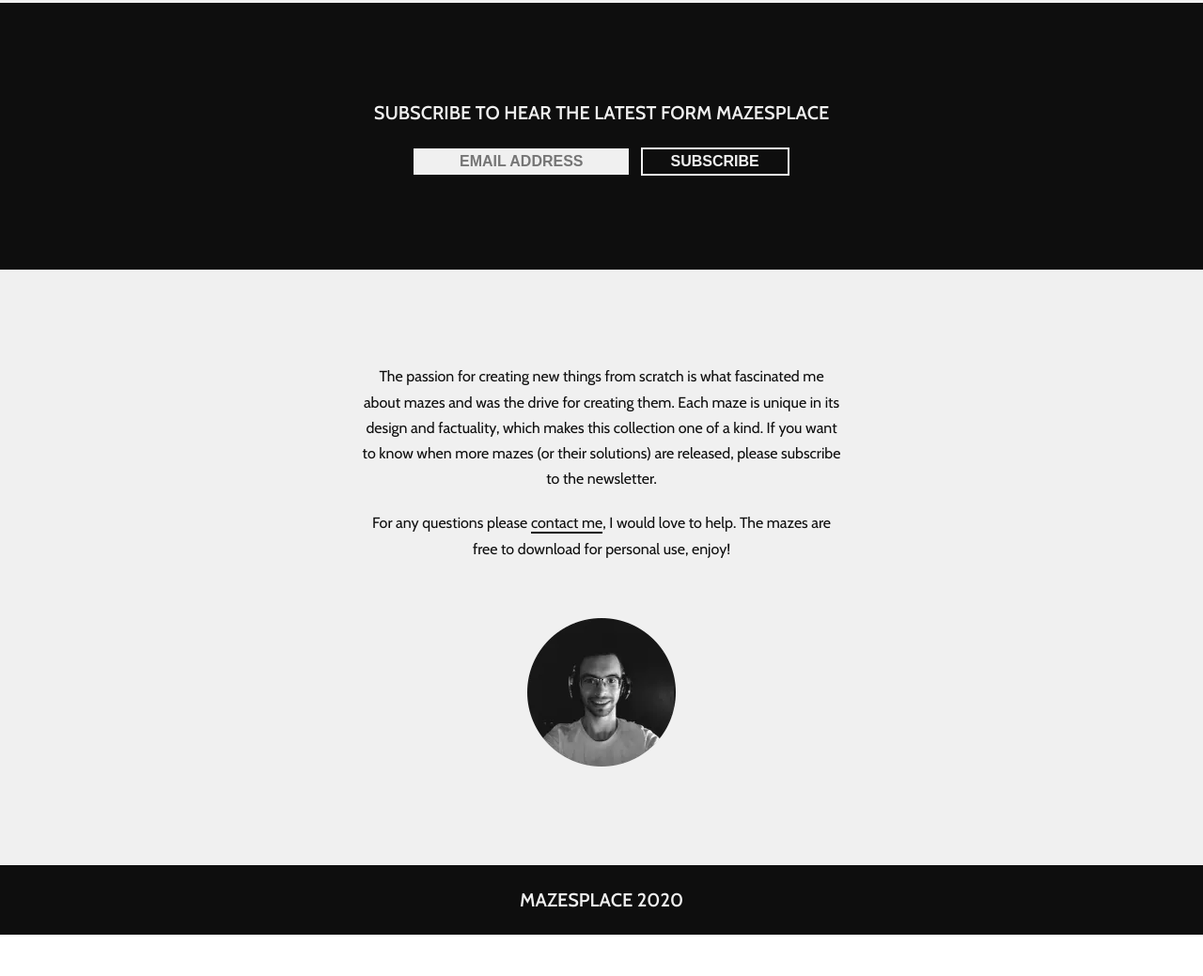
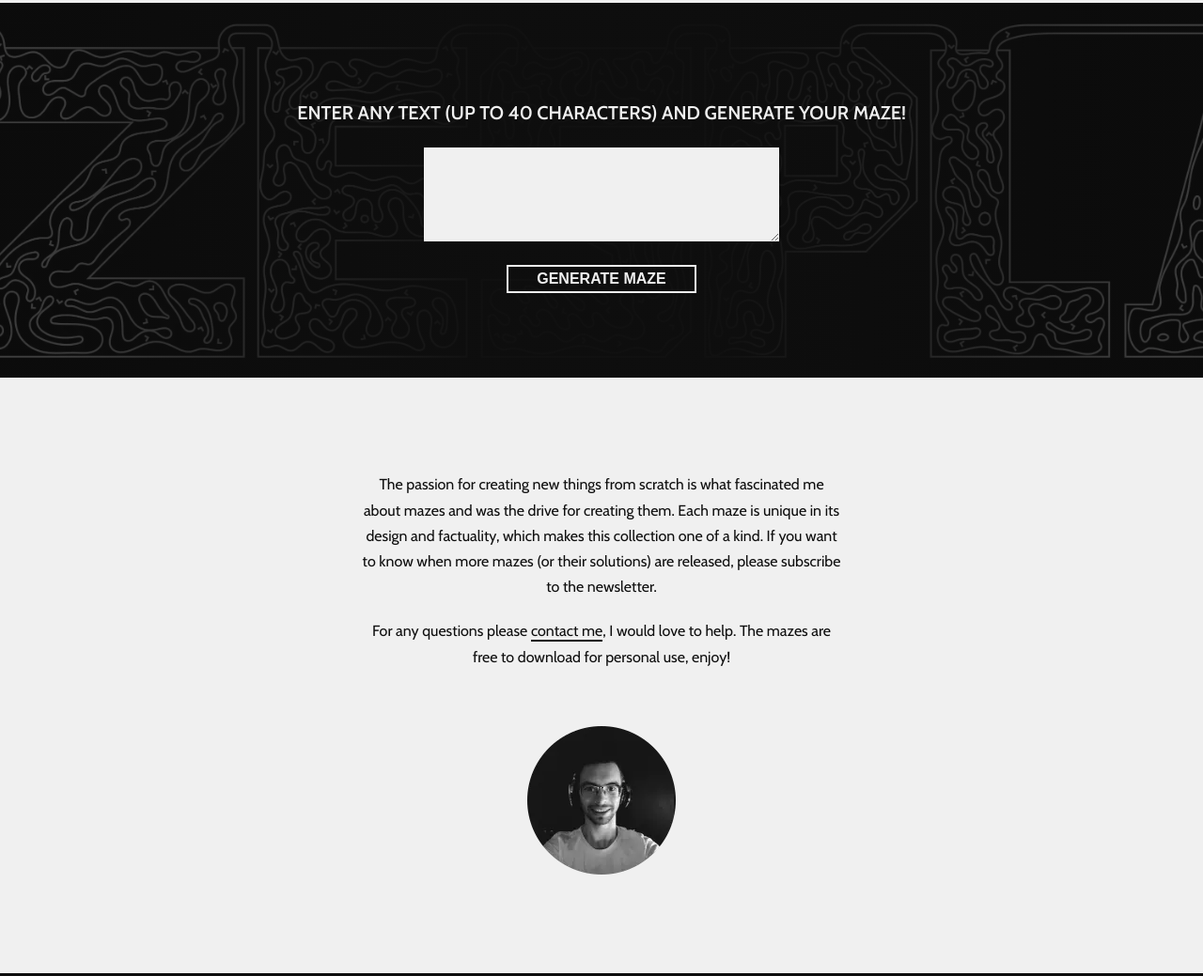
Before and after one commit to zvikarp/mazesplace-site, a website: page index.html in a window 1280 px wide. Shown: the part 3151-4190 px from the top of the page at 94% size. Before the commit the page ends 4146 px from the top, so only its background shows below. Drawn offline with nearby package versions, Linux system fonts and the light colour scheme; some packages are replaced by stand-ins of ours.

Commit message:
✨ added the maze generator!

```diff
--- a/index.html
+++ b/index.html
@@ -16,6 +16,7 @@
 	<script src="https://code.jquery.com/jquery-2.2.1.min.js"></script>
 	<script type="text/javascript" src="scripts/common.js"></script>
 	<script type="text/javascript" src="scripts/animations.js"></script>
+	<script type="text/javascript" src="scripts/mazeGenerator.js"></script>
 	<script>var perf = firebase.performance();</script>
 	<title>Mazes from Mazespalce</title>
 </head>
@@ -126,9 +127,34 @@
 						alt="Mazesplace Flower_Tangle Maze"
 						onclick="window.open('assets/mazes/downloadables/Flower_Tangle--Downloadable.pdf')">
 				</div>
+			</div>
+		</section>
 
+		<section class="section-word-maze">
+			<h2 class="text--white">Enter any text (up to 40 characters) and generate your maze!</h2>
+			<div><textarea class="section-word-maze__text text-area" id="word-maze-input" name="maze-text" rows="4"
+					cols="50"></textarea></div>
+			<div><button onclick={generateWordMaze()} id="generate-maze" class="btn btn--black">Generate Maze</button>
+			</div>
+			<div><a id="generating-maze" class="btn btn--black--clicked">Generating...</a>
+			</div>
+		</section>
 
+		<section id="about-section" class="section-about">
+			<div class="section-about__content">
+				<p>
+					The passion for creating new things from scratch is what fascinated me about mazes and was the
+					drive for creating them. Each maze is unique in its design and factuality, which makes this
+					collection
+					one of a kind. If you want to know when more mazes (or their solutions) are released, please
+					subscribe to the newsletter.
+				</p>
+				<p>
+					For any questions please <a href="mailto:zvi@mazesplace.com">contact me</a>, I would love to help.
+					The mazes are free to download for personal
+					use, enjoy!</p>
 			</div>
+			<img src="assets/images/me.webp" alt="Zvi Karp">
 		</section>
 
 		<section class="section-subscribe">
@@ -147,22 +173,6 @@
 			</form>
 		</section>
 
-		<section id="about-section" class="section-about">
-			<div class="section-about__content">
-				<p>
-					The passion for creating new things from scratch is what fascinated me about mazes and was the
-					drive for creating them. Each maze is unique in its design and factuality, which makes this
-					collection
-					one of a kind. If you want to know when more mazes (or their solutions) are released, please
-					subscribe to the newsletter.
-				</p>
-				<p>
-					For any questions please <a href="mailto:zvi@mazesplace.com">contact me</a>, I would love to help.
-					The mazes are free to download for personal
-					use, enjoy!</p>
-			</div>
-			<img src="assets/images/me.webp" alt="Zvi Karp">
-		</section>
 		<footer class="fotter">
 			<h2>
 				MAZESPLACE
--- a/sass/components/_button.scss
+++ b/sass/components/_button.scss
@@ -17,6 +17,10 @@
 
 	&:focus {
 		outline: 0;
+	}
+
+	&--no-border {
+		border: none !important;
 	}
 
 	&--white {
@@ -57,6 +61,18 @@
 		}
 	}
 
+	&--white--clicked {
+		color: $color-white;
+		border: 2px solid $color-black;
+		background-color: $color-black;
+	}
+
+	&--black--clicked {
+		color: $color-black;
+		border: 2px solid $color-white;
+		background-color: $color-white;
+	}
+
 	&--icon {
 		padding: 0.5rem;
 
--- /dev/null
+++ b/sass/components/_text-area.scss
@@ -0,0 +1,11 @@
+.text-area {
+	text-decoration: none;
+	padding: 0.5rem;
+	display: inline-block;
+	position: relative;
+	font-size: $default-font-size;
+	line-height: $default-font-size;
+	font-weight: 600;
+	text-transform: uppercase;
+	border: none;
+}
--- a/sass/main.scss
+++ b/sass/main.scss
@@ -7,10 +7,12 @@
 
 @import "components/button";
 @import "components/input";
+@import "components/text-area";
 
 @import "sections/header";
 @import "sections/mazes";
 @import "sections/subscribe";
 @import "sections/about";
+@import "sections/word-maze";
 @import "sections/fotter";
 @import "sections/page-not-found";
--- /dev/null
+++ b/sass/sections/_word-maze.scss
@@ -0,0 +1,33 @@
+.section-word-maze {
+	padding: 10rem 1rem 9rem 1rem;
+	background-image: linear-gradient(
+			to left,
+			rgba($color-black, 0.8) 5%,
+			rgba($color-black, 0.99) 40%,
+			rgba($color-black, 0.99) 60%,
+			rgba($color-black, 0.8) 95%
+		),
+		url("/assets/images/generator-background.webp");
+	background-size: cover;
+	background-position: 50% 50%;
+	// background-color: $color-black;
+	text-align: center;
+
+	&__text {
+		background-color: $color-white;
+		margin: 2rem 0;
+		line-height: 2rem;
+		text-align: center;
+		width: 30%;
+		font-size: 3rem;
+		padding: 1rem;
+
+		@include respond(tab-port) {
+			width: 90%;
+		}
+	}
+}
+
+#generating-maze {
+	display: none;
+}
--- /dev/null
+++ b/scripts/mazeGenerator.js
@@ -0,0 +1,36 @@
+function generateWordMaze() {
+	const generateButton = document.getElementById("generate-maze");
+	const generatingText = document.getElementById("generating-maze");
+	const mazeText = document.getElementById("word-maze-input").value.toSotring();
+	const url = "https://zvi.pythonanywhere.com/";
+	const data = { text: mazeText };
+	const params = {
+		headers: {
+			Accept: "application/json",
+			"Content-Type": "application/json",
+		},
+		body: JSON.stringify(data),
+		method: "POST",
+	};
+
+	generateButton.style.display = "none";
+	generatingText.style.display = "inline";
+
+	fetch(url, params)
+		.then(function (response) {
+			return response.blob();
+		})
+		.then(function (avatarAsBlob) {
+			const objectURL = URL.createObjectURL(avatarAsBlob);
+			generatingText.download = "generated-maze.JPEG";
+			generatingText.href = objectURL;
+			generatingText.click()
+		})
+		.catch((err) => {
+			console.log(err);
+		})
+		.finally((e) => {
+			generateButton.style.display = "inline";
+			generatingText.style.display = "none";
+		});
+}
```
Also changed, not shown: assets/images/generator-background.webp (added), css/style.css.
